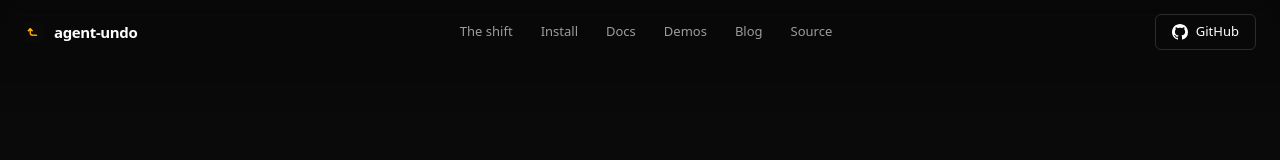
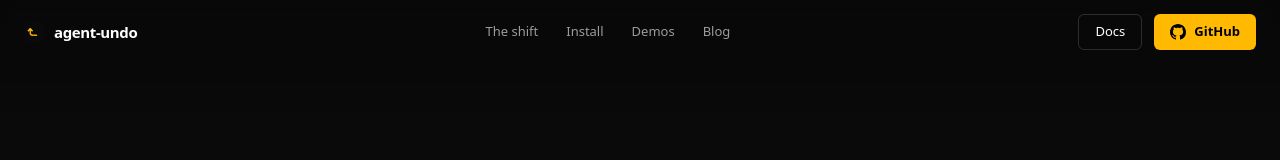
Before and after one commit to peaktwilight/agent-undo, an Astro site in the folder www/: page / in a window 1280 px wide. Shown: the top 160 px of the page. Built offline with nearby package versions, Linux system fonts and the light colour scheme; Astro itself is replaced by a stand-in of ours.

Commit message:
Make the header actions read like a real product header
This removes the redundant Source nav item, makes GitHub the filled primary action, and adds Docs as the bordered secondary action so the header has a clearer action hierarchy.

Constraint: Leave the in-progress backend IPC work and unrelated local doc edits untouched
Rejected: Keep GitHub as a low-emphasis ghost button | it competed poorly with the rest of the page hierarchy and made the top-right actions feel incidental
Confidence: high
Scope-risk: narrow
Reversibility: clean
Directive: Keep navigation for destinations and actions for intent; do not duplicate the same destination in both places without a strong reason
Tested: pnpm -C www build
Not-tested: click behavior across smaller responsive breakpoints beyond local build output

```diff
--- a/www/src/components/Header.astro
+++ b/www/src/components/Header.astro
@@ -2,7 +2,7 @@
 /**
  * Sticky top header — pwnkit-cloud OSS pattern.
  *
- * 64px bar with the wordmark left, nav center, GitHub button right.
+ * 64px bar with the wordmark left, nav center, action buttons right.
  * No floating dock pill. No pulsing indicators. The "glass" feel comes
  * from the ProgressiveBlur stack underneath the bar — 8 backdrop-filter
  * layers with exponentially increasing blur amounts, so content
@@ -41,26 +41,26 @@ const githubUrl = "https://github.com/peaktwilight/agent-undo";
       <a href="/#install" class="text-[13px] font-medium text-white/60 transition-colors hover:text-white">
         Install
       </a>
-      <a href="/docs" class="text-[13px] font-medium text-white/60 transition-colors hover:text-white">
-        Docs
-      </a>
       <a href="/demos" class="text-[13px] font-medium text-white/60 transition-colors hover:text-white">
         Demos
       </a>
       <a href="/blog/" class="text-[13px] font-medium text-white/60 transition-colors hover:text-white">
         Blog
       </a>
-      <a href={githubUrl} rel="noopener" class="text-[13px] font-medium text-white/60 transition-colors hover:text-white">
-        Source
-      </a>
     </nav>
 
     <div class="flex items-center gap-3">
       <a
+        href="/docs"
+        class="hidden h-9 items-center rounded-md border border-white/15 px-4 text-[13px] font-medium text-white transition-colors hover:border-white/35 hover:bg-white/5 sm:inline-flex"
+      >
+        Docs
+      </a>
+      <a
         href={githubUrl}
         rel="noopener"
         aria-label="agent-undo on GitHub"
-        class="inline-flex h-9 items-center gap-2 rounded-md border border-white/15 px-4 text-[13px] font-medium text-white transition-colors hover:border-white/35 hover:bg-white/5"
+        class="inline-flex h-9 items-center gap-2 rounded-md bg-amber-400 px-4 text-[13px] font-semibold text-black transition-colors hover:bg-amber-300"
       >
         <svg class="h-4 w-4" viewBox="0 0 24 24" fill="currentColor" aria-hidden="true">
           <path d="M12 0C5.37 0 0 5.37 0 12c0 5.31 3.435 9.795 8.205 11.385.6.105.825-.255.825-.57 0-.285-.015-1.23-.015-2.235-3.015.555-3.795-.735-4.035-1.41-.135-.345-.72-1.41-1.23-1.695-.42-.225-1.02-.78-.015-.795.945-.015 1.62.87 1.845 1.23 1.08 1.815 2.805 1.305 3.495.99.105-.78.42-1.305.765-1.605-2.67-.3-5.46-1.335-5.46-5.925 0-1.305.465-2.385 1.23-3.225-.12-.3-.54-1.53.12-3.18 0 0 1.005-.315 3.3 1.23.96-.27 1.98-.405 3-.405s2.04.135 3 .405c2.295-1.56 3.3-1.23 3.3-1.23.66 1.65.24 2.88.12 3.18.765.84 1.23 1.905 1.23 3.225 0 4.605-2.805 5.625-5.475 5.925.435.375.81 1.095.81 2.22 0 1.605-.015 2.895-.015 3.3 0 .315.225.69.825.57A12.02 12.02 0 0024 12c0-6.63-5.37-12-12-12z"/>
```
